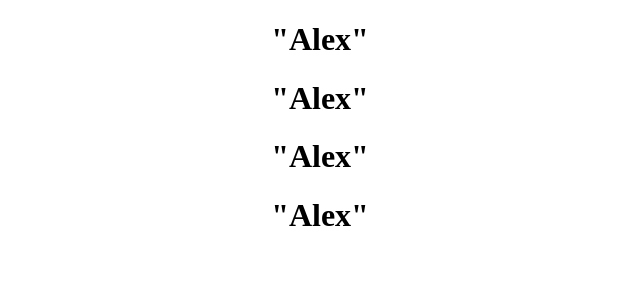
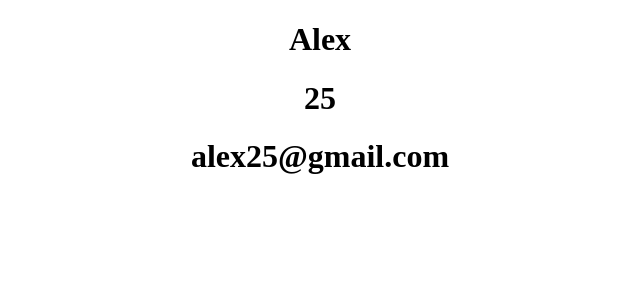
Before and after one commit to Adarsh-G-P/Learn_React, a React (Create React App) app: page / in a window 1280 px wide. Shown: the top 300 px of the page, without its empty margins (320-960 px from the left). Built offline with nearby package versions, Linux system fonts and the light colour scheme.

Commit message:
added name age email addded

```diff
--- a/src/App.js
+++ b/src/App.js
@@ -2,17 +2,15 @@
 import './App.css';
 
 function App() {
-  const name = <h1>"Alex"</h1>
+  const name = <h1>Alex</h1>
+  const age = <h1>25</h1>
+  const email = <h1>alex25@gmail.com</h1>
+
   return (
     <div className="App">
       {name}
-      {name}
-      {name}
-      {name}
-
-
-
-
+      {age}
+      {email}
       </div>
   );
 }
```
